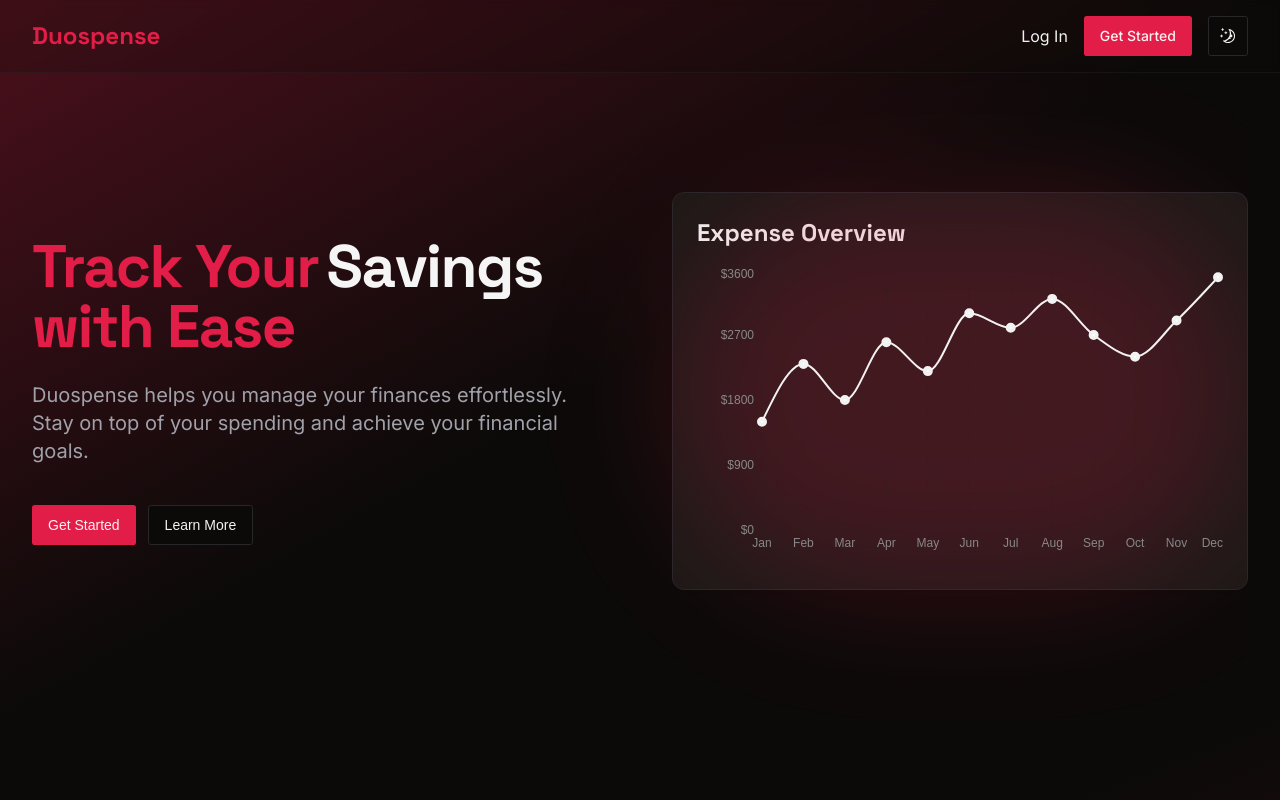
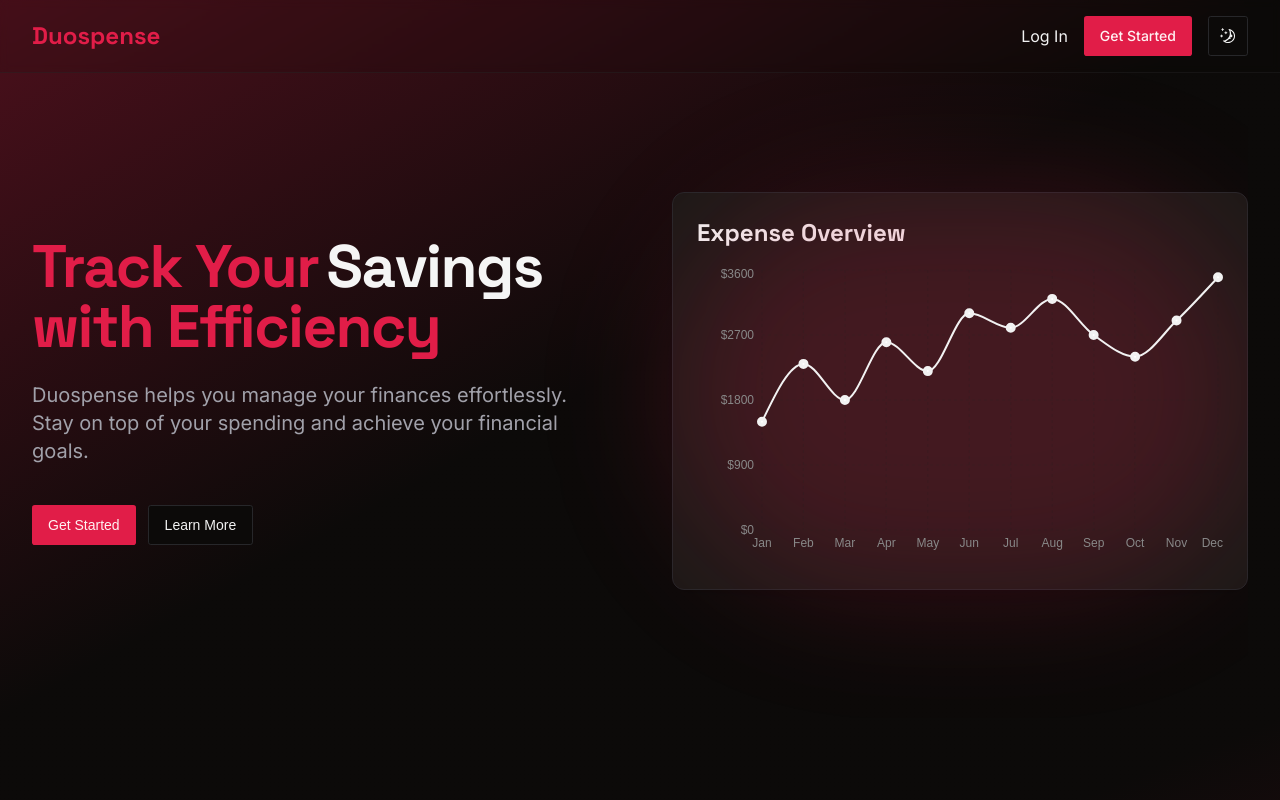
Before and after one commit to kaizenics/duospense, a Next.js app: page / in a window 1280 px wide. Shown: the top 800 px of the page. Built offline with nearby package versions, Linux system fonts and the light colour scheme.

Commit message:
fix: update Hero component text for improved clarity and efficiency; adjust Navbar background opacity; refine FlipWords component alignment

```diff
--- a/src/components/hero.tsx
+++ b/src/components/hero.tsx
@@ -15,8 +15,10 @@ export function Hero() {
           <div className="mx-auto py-16 sm:py-32">
             <div className="relative z-10 grid grid-cols-1 gap-8 lg:grid-cols-2 lg:gap-16 items-center">
               <div>
-                <h1 className="font-heading text-4xl font-extrabold tracking-tight text-primary sm:text-5xl lg:text-6xl">
-                  Track Your<FlipWords words={words}/>with Ease
+                <h1 className="font-heading text-4xl font-extrabold tracking-tight leading-tight text-primary sm:text-5xl lg:text-6xl">
+                  Track Your
+                  <FlipWords words={words} />
+                  with Efficiency
                 </h1>
                 <p className="font-sans mt-6 max-w-3xl text-xl text-muted-foreground">
                   Duospense helps you manage your finances effortlessly. Stay on
--- a/src/components/navbar.tsx
+++ b/src/components/navbar.tsx
@@ -16,7 +16,7 @@ export function Navbar() {
   const [isOpen, setIsOpen] = useState(false);
 
   return (
-    <nav className="w-full fixed top-0 left-0 z-50 backdrop-blur-sm bg-background/20 border-b border-border/40">
+    <nav className="w-full fixed top-0 left-0 z-50 backdrop-blur-sm bg-background/10 border-b border-border/40">
       <Container variant={"fullMobileConstrainedPadded"}>
         <div className="flex items-center justify-between py-4">
           <Link href="/" className="font-heading text-2xl font-bold text-primary">
--- a/src/components/ui/flip-words.tsx
+++ b/src/components/ui/flip-words.tsx
@@ -58,7 +58,7 @@ export const FlipWords = ({
           position: "absolute",
         }}
         className={cn(
-          "z-10 inline-block relative text-left text-neutral-900 dark:text-neutral-100 px-2",
+          "z-10 inline-block relative text-center text-neutral-900 dark:text-neutral-100 pl-2",
           className
         )}
         key={currentWord}
```
